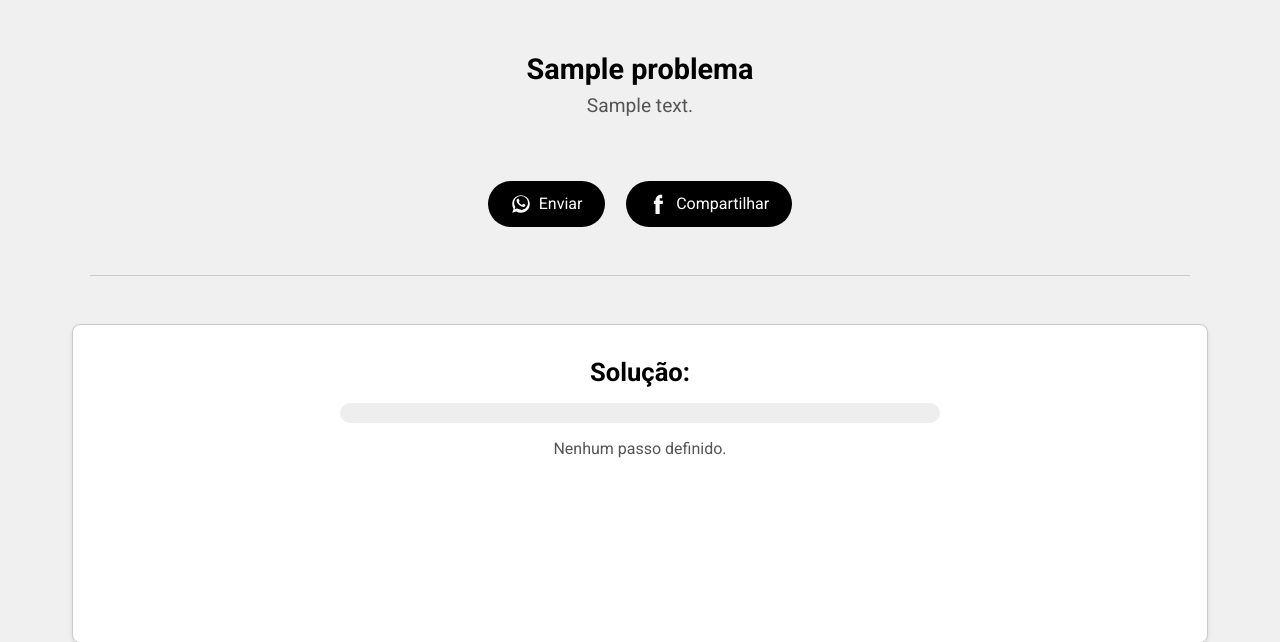
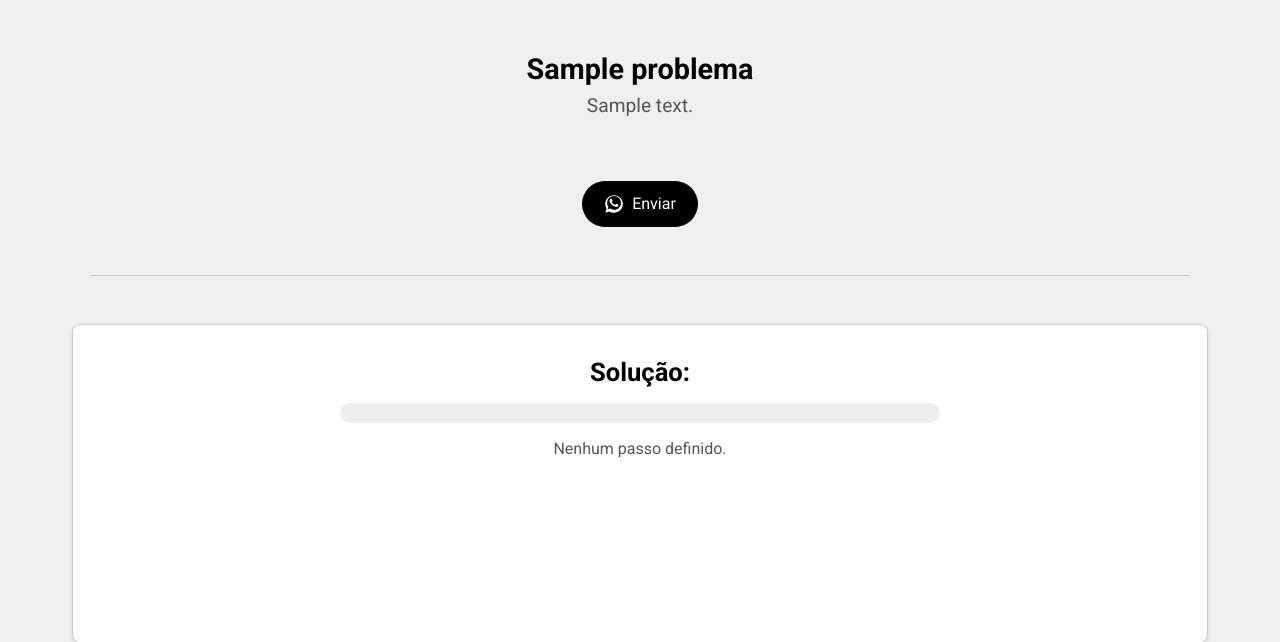
Before and after one commit to M-mecanica/M, a Flask app: template templates/solucao.html in a window 1280 px wide. Shown: the part 80-722 px from the top of the page. Run offline with Flask 2, Linux system fonts and the light colour scheme; the template is opened without the code that fills it: most values are stand-ins (such as "Sample title", 1, 10 or a date in 2020); parts of the project's set-up code (start-up, migrations or seed data) failed here and were passed over; some libraries are stand-ins or nearby versions.

Commit message:
Add files via upload

```diff
--- a/templates/solucao.html
+++ b/templates/solucao.html
@@ -152,7 +152,7 @@
       font-weight: 500;
       cursor: pointer;
       transition: background-color 0.2s, transform 0.2s;
-      margin: 1rem 0.5rem; /* espaço lateral para outros botões */
+      margin: 1rem 0.5rem;
       display: inline-flex;
       align-items: center;
       text-decoration: none;
@@ -163,33 +163,6 @@
       transform: scale(1.02);
     }
     .whatsapp-icon {
-      fill: currentColor;
-      width: 20px;
-      height: 20px;
-    }
-
-    /* Botão de Compartilhamento via Facebook */
-    .facebook-share-btn {
-      background-color: #000;
-      color: #fff;
-      border: none;
-      border-radius: 32px;
-      padding: 0.8rem 1.4rem;
-      font-size: 1rem;
-      font-weight: 500;
-      cursor: pointer;
-      transition: background-color 0.2s, transform 0.2s;
-      margin: 1rem 0.5rem; /* espaço lateral para outros botões */
-      display: inline-flex;
-      align-items: center;
-      text-decoration: none;
-      gap: 0.5rem;
-    }
-    .facebook-share-btn:hover {
-      background-color: #333;
-      transform: scale(1.02);
-    }
-    .facebook-icon {
       fill: currentColor;
       width: 20px;
       height: 20px;
@@ -561,9 +534,8 @@
       <img src="{{ url_for('gridfs_image', file_id=problema.problemImage) }}" alt="Imagem do Problema" class="problem-image" />
     {% endif %}
 
-    <!-- Botões de Compartilhamento via WhatsApp e Facebook -->
+    <!-- Botão de Compartilhamento via WhatsApp -->
     <div style="text-align: center; margin-top: 1rem;">
-      <!-- WhatsApp -->
       <a href="https://wa.me/?text={{ share_msg_encoded }}"
          class="whatsapp-share-btn"
          target="_blank"
@@ -613,21 +585,6 @@
                    -10.7-6.2z"/>
         </svg>
         Enviar
-      </a>
-
-      <!-- Facebook -->
-      <a href="https://www.facebook.com/sharer/sharer.php?u={{ share_url_encoded }}&quote={{ share_msg_encoded }}"
-         class="facebook-share-btn"
-         target="_blank"
-         rel="noopener noreferrer">
-        <!-- Ícone do Facebook -->
-        <svg class="facebook-icon" xmlns="http://www.w3.org/2000/svg" viewBox="0 0 24 24">
-          <path d="M9 8H7v4h2v12h5V12h3.642
-                   l.358-4H14V5.772C14 5.346
-                   14.346 5 14.772 5H17V1h-2.228
-                   C11.928 1 9 3.928 9 7.772V8z"/>
-        </svg>
-        Compartilhar
       </a>
     </div>
 
```
